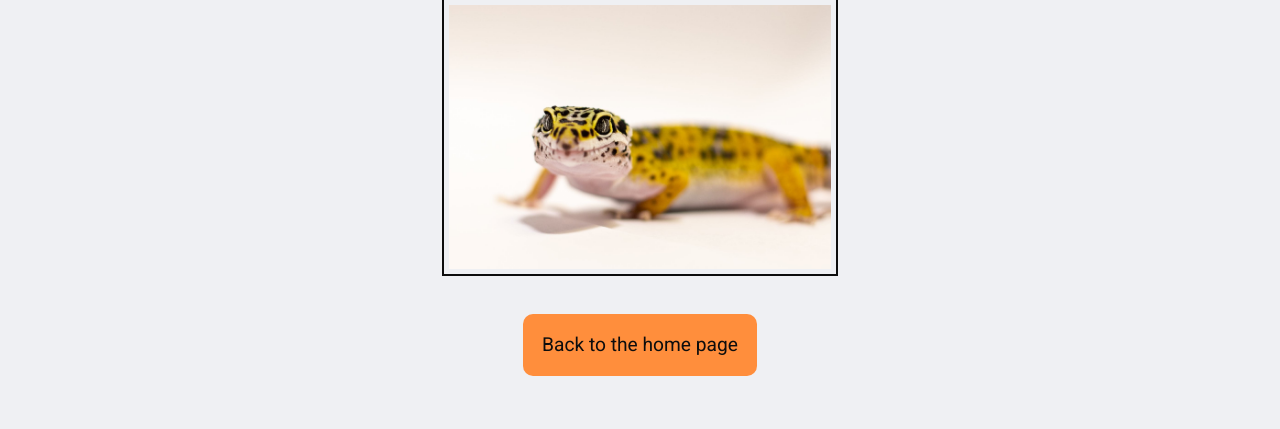
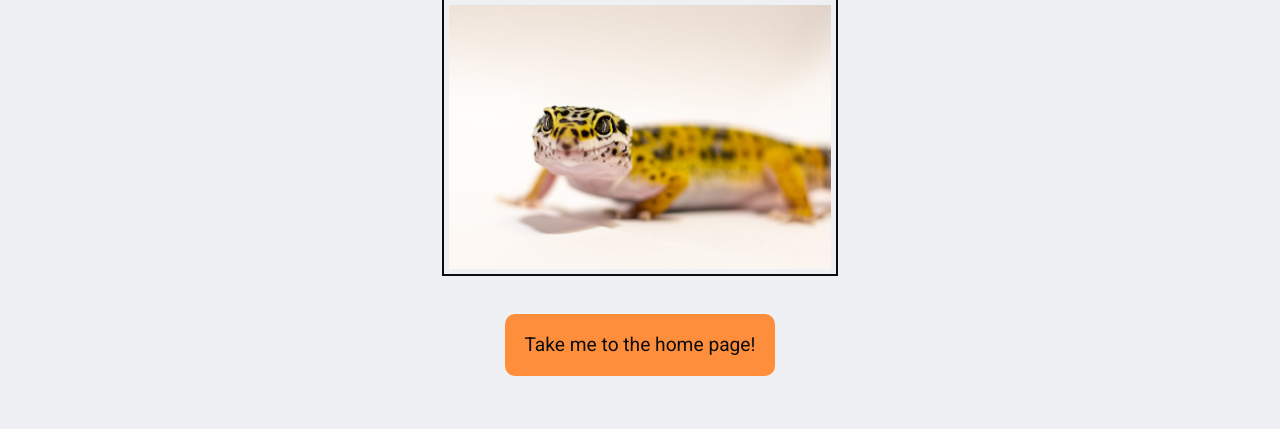
Before and after one commit to Zoten64/livelyleosrescue, a plain HTML site: page 404.html in a window 1280 px wide. Shown: the part 266-695 px from the top of the page. Drawn offline with nearby package versions, Linux system fonts and the light colour scheme.

Commit message:
Fix: Change the 404 button text to be more commanding/expressive

```diff
--- a/404.html
+++ b/404.html
@@ -106,7 +106,7 @@
                 </div>
                 <div class="center">
                     <div id="button-404">
-                        <a href="index.html">Back to the home page</a>
+                        <a href="index.html">Take me to the home page!</a>
                     </div>
                 </div>
             </section>
```
